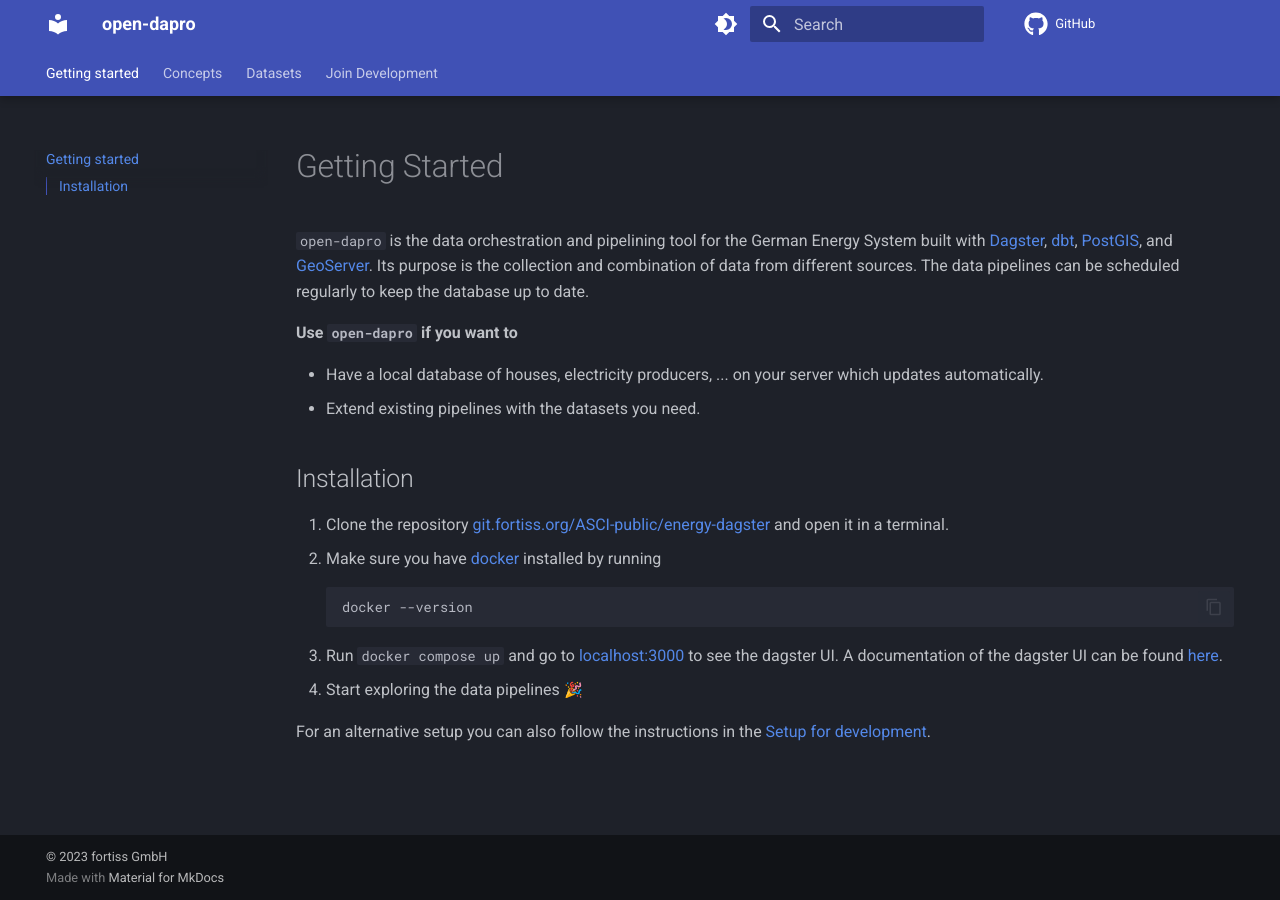
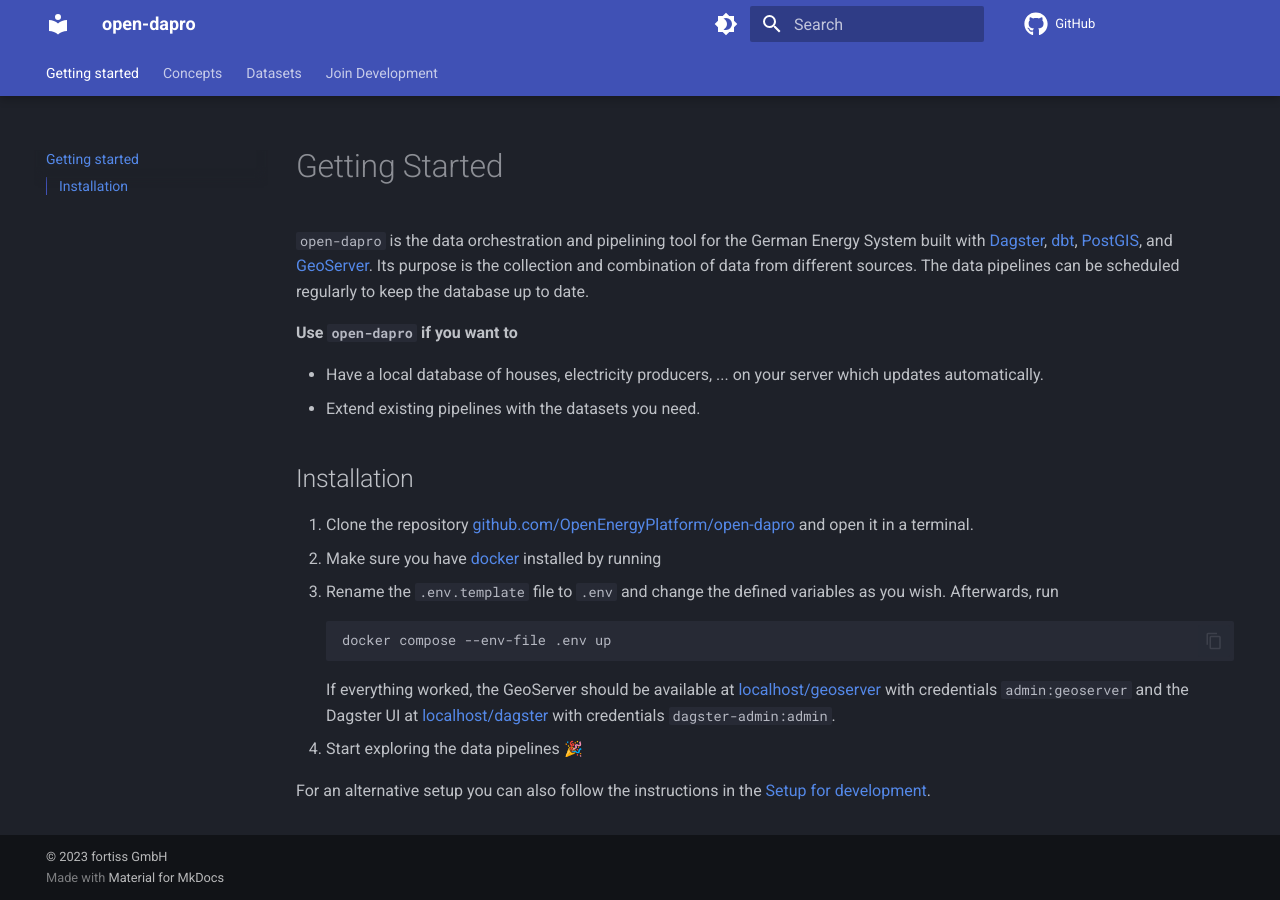
Before and after one commit to OpenEnergyPlatform/open-dapro, an MkDocs documentation site: the page built from docs/index.md, in a window 1280 px wide. Built offline with MkDocs 1.6.1 and Material for MkDocs 9.7.7, drawn with Linux system fonts in a browser that asks for light colours; emoji names are drawn with the system emoji font; comment, search, counter and statistics services are not loaded.

Commit message:
Adapt setup process in documentation #20

````diff
--- a/docs/index.md
+++ b/docs/index.md
@@ -8,12 +8,13 @@
   * Extend existing pipelines with the datasets you need.
 
 ## Installation
-1. Clone the repository [git.fortiss.org/ASCI-public/energy-dagster](https://git.fortiss.org/ASCI-public/energy-dagster) and open it in a terminal.
+1. Clone the repository [github.com/OpenEnergyPlatform/open-dapro](https://github.com/OpenEnergyPlatform/open-dapro) and open it in a terminal.
 1. Make sure you have [docker](https://www.docker.com/) installed by running
-```bash
-docker --version
-```
-1. Run `docker compose up` and go to [localhost:3000](localhost:3000){:target="_blank"} to see the dagster UI. A documentation of the dagster UI can be found [here](https://docs.dagster.io/concepts/webserver/ui){:target="_blank"}.
+1. Rename the `.env.template` file to `.env` and change the defined variables as you wish. Afterwards, run
+  ```bash
+  docker compose --env-file .env up
+  ```
+  If everything worked, the GeoServer should be available at [localhost/geoserver](http:localhost/geoserver) with credentials `admin:geoserver` and the Dagster UI at [localhost/dagster](http:localhost/dagster) with credentials `dagster-admin:admin`.
 1. Start exploring the data pipelines :tada:
 
 For an alternative setup you can also follow the instructions in the [Setup for development](development.md).
````
